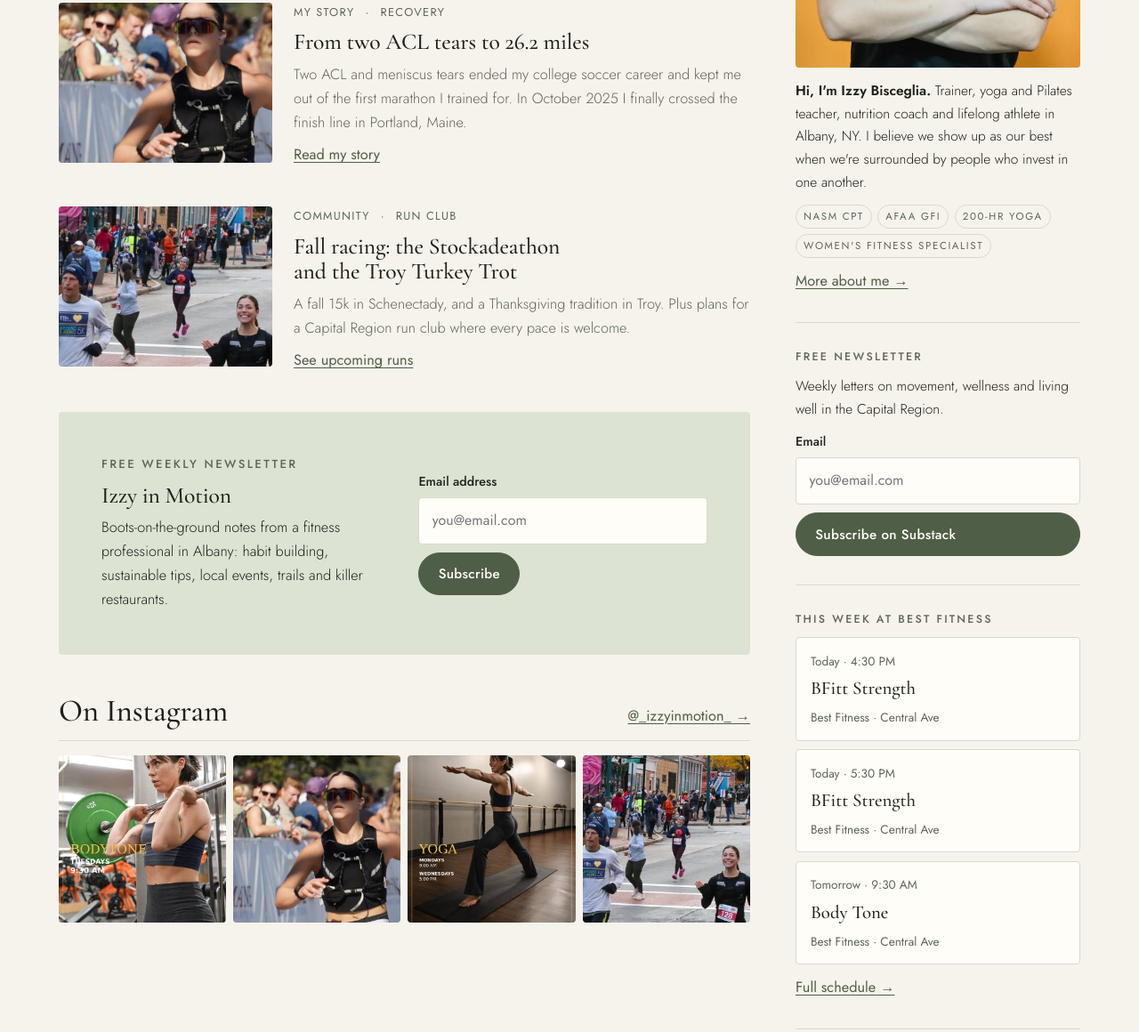
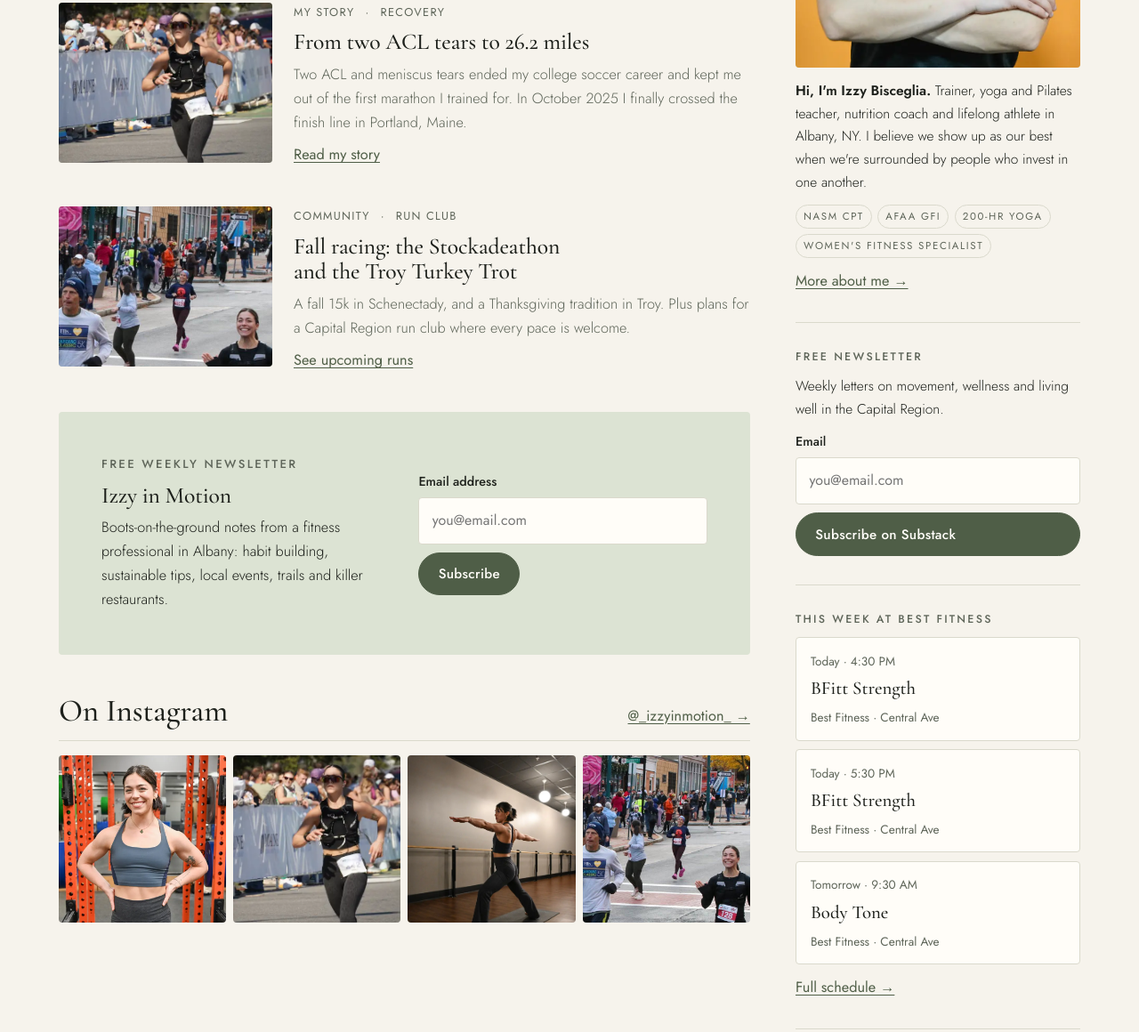
Before and after one commit to andrewcurro29/Izzy-site, a plain HTML site: page index.html in a window 1280 px wide. Shown: the part 1240-2400 px from the top of the page at 89% size. Drawn offline with nearby package versions, Linux system fonts and the light colour scheme.

Commit message:
Replace remaining text-overlay photos and frame faces in cropped photos
Co-Authored-By: Claude Opus 5.5 <noreply@anthropic.com>
Claude-Session: https://claude.ai/code/session_01Q463UtAdGB1yJWTe3w4Wz1

```diff
--- a/index.html
+++ b/index.html
@@ -1,4 +1,5 @@
-<!doctype html><html><head><meta charset="utf-8"><meta name="robots" content="noindex, nofollow"><meta name="viewport" content="width=device-width,initial-scale=1"><style>[hidden]{display:none!important}</style></head><body><title>Izzy Bisceglia</title>
+<!doctype html><html><head><meta charset="utf-8"><meta name="viewport" content="width=device-width,initial-scale=1"><style>[hidden]{display:none!important}</style></head><body><meta name="robots" content="noindex, nofollow">
+<title>Izzy Bisceglia</title>
 <meta name="claude:viewport-fit-sides" content="cover">
 <meta name="description" content="Izzy Bisceglia: personal trainer, yoga and Pilates instructor, and nutrition coach in Albany, NY.">
 <link rel="preconnect" href="https://fonts.googleapis.com">
@@ -91,7 +92,7 @@ nav.main .btn{color:var(--on-moss);border-bottom:1px solid var(--moss)}
 figure{margin:0}
 .ph.photo{background:var(--ph-a)}
 .ph.photo::before{display:none}
-.ph.photo img{position:absolute;inset:0;width:100%;height:100%;object-fit:cover;display:block}
+.ph.photo img{position:absolute;inset:0;width:100%;height:100%;object-fit:cover;object-position:50% 25%;display:block}
 .ph.photo.top img{object-position:50% 20%}
 .quotes{display:grid;grid-template-columns:repeat(auto-fit,minmax(260px,1fr));gap:1.5rem}
 .quote{display:grid;gap:1rem;padding:1.8rem;background:var(--paper);border:1px solid var(--line);border-radius:var(--radius);align-content:space-between}
@@ -102,7 +103,7 @@ figure{margin:0}
 .creds{display:flex;flex-wrap:wrap;gap:.4rem}
 .ig-grid{display:grid;grid-template-columns:repeat(4,1fr);gap:.5rem}
 .ig-grid a{display:block;position:relative;aspect-ratio:1;overflow:hidden;border-radius:var(--radius)}
-.ig-grid img{width:100%;height:100%;object-fit:cover;display:block;transition:transform .4s}
+.ig-grid img{width:100%;height:100%;object-fit:cover;object-position:50% 25%;display:block;transition:transform .4s}
 .ig-grid a:hover img{transform:scale(1.04)}
 @media (max-width:600px){.ig-grid{grid-template-columns:repeat(2,1fr)}}
 .chips{display:flex;flex-wrap:wrap;gap:.5rem}
@@ -289,7 +290,7 @@ footer.site ul{list-style:none;padding:0;margin:0;display:grid;gap:.4rem}
     <div class="hero-photos">
 <figure class="ph photo top"><img src="img/hero.webp" alt="Izzy in a yoga warrior pose in the studio at Best Fitness" loading="lazy"></figure>
       <figure class="ph photo "><img src="img/pilates.webp" alt="Izzy demonstrating a Pilates move on a mat" loading="lazy"></figure>
-      <figure class="ph photo "><img src="img/marathon.jpg" alt="Izzy running the Maine Marathon in Portland" loading="lazy"></figure>
+      <figure class="ph photo "><img src="img/marathon-finish.webp" alt="Izzy running the Maine Marathon in Portland" loading="lazy"></figure>
     </div>
   </div>
 
@@ -315,7 +316,7 @@ footer.site ul{list-style:none;padding:0;margin:0;display:grid;gap:.4rem}
       </article>
 
       <article class="post">
-        <figure class="ph photo "><img src="img/marathon.jpg" alt="Izzy smiling mid-race at the Maine Marathon" loading="lazy"></figure>
+        <figure class="ph photo "><img src="img/marathon-finish.webp" alt="Izzy smiling mid-race at the Maine Marathon" loading="lazy"></figure>
         <div class="body">
           <div class="meta"><span>My story</span><span>·</span><span>Recovery</span></div>
           <h3><a href="#story">From two ACL tears to 26.2 miles</a></h3>
@@ -353,9 +354,9 @@ footer.site ul{list-style:none;padding:0;margin:0;display:grid;gap:.4rem}
       <section style="display:grid;gap:1rem">
         <div class="feed-head"><h2>On Instagram</h2><a href="https://www.instagram.com/_izzyinmotion_/" target="_blank" rel="noopener">@_izzyinmotion_ →</a></div>
         <div class="ig-grid">
-          <a href="https://www.instagram.com/_izzyinmotion_/p/DcoiU3dnMkz/" target="_blank" rel="noopener"><img src="img/class4.jpg" alt="Izzy with dumbbells in Body Tone" loading="lazy"></a>
-          <a href="https://www.instagram.com/_izzyinmotion_/p/DPhGx_6DgAE/" target="_blank" rel="noopener"><img src="img/marathon.jpg" alt="Maine Marathon" loading="lazy"></a>
-          <a href="https://www.instagram.com/_izzyinmotion_/p/DcoiU3dnMkz/" target="_blank" rel="noopener"><img src="img/class5.jpg" alt="Yoga pose" loading="lazy"></a>
+          <a href="https://www.instagram.com/_izzyinmotion_/p/DcoiU3dnMkz/" target="_blank" rel="noopener"><img src="img/bodytone.webp" alt="Izzy smiling in the squat racks" loading="lazy"></a>
+          <a href="https://www.instagram.com/_izzyinmotion_/p/DPhGx_6DgAE/" target="_blank" rel="noopener"><img src="img/marathon-finish.webp" alt="Maine Marathon" loading="lazy"></a>
+          <a href="https://www.instagram.com/_izzyinmotion_/p/DcoiU3dnMkz/" target="_blank" rel="noopener"><img src="img/hero.webp" alt="Izzy in a yoga warrior pose" loading="lazy"></a>
           <a href="https://www.instagram.com/_izzyinmotion_/p/Df-_W-xjWV7/" target="_blank" rel="noopener"><img src="img/run15k.jpg" alt="Stockadeathon 15k" loading="lazy"></a>
         </div>
       </section>
@@ -436,7 +437,7 @@ footer.site ul{list-style:none;padding:0;margin:0;display:grid;gap:.4rem}
         <figure class="ph photo "><img src="img/soccer.webp" alt="Izzy playing college soccer" loading="lazy"></figure>
         <figure class="ph photo "><img src="img/rehab.webp" alt="Knee rehab on the table after ACL surgery" loading="lazy"></figure>
         <figure class="ph photo top"><img src="img/race10k.webp" alt="Izzy cheering mid-race at a 10K" loading="lazy"></figure>
-        <figure class="ph photo "><img src="img/marathon.jpg" alt="Maine Marathon, October 2025" loading="lazy"></figure>
+        <figure class="ph photo "><img src="img/marathon-finish.webp" alt="Maine Marathon, October 2025" loading="lazy"></figure>
         <figure class="ph"><span class="cap">Portland Yoga Collective</span></figure>
       </div>
     </div>
@@ -649,7 +650,7 @@ footer.site ul{list-style:none;padding:0;margin:0;display:grid;gap:.4rem}
     <p class="lede">Community runs around Albany for every pace. Marathoners, first-timers and walk-run folks all welcome. We regroup, we cheer, and we get coffee after.</p>
   </div>
   <div class="wrap"><div class="gallery">
-<figure class="ph photo "><img src="img/marathon.jpg" alt="Maine Marathon, October 2025" loading="lazy"></figure>
+<figure class="ph photo "><img src="img/marathon-finish.webp" alt="Maine Marathon, October 2025" loading="lazy"></figure>
     <figure class="ph photo "><img src="img/run15k.jpg" alt="Stockadeathon 15k, Schenectady" loading="lazy"></figure>
     <figure class="ph photo top"><img src="img/race10k.webp" alt="Izzy cheering mid-race at a 10K" loading="lazy"></figure>
     <figure class="ph photo"><img src="img/runclub.webp" alt="Izzy with a group of runners before a run" loading="lazy"></figure>
@@ -935,7 +936,7 @@ footer.site ul{list-style:none;padding:0;margin:0;display:grid;gap:.4rem}
   });
 
   // ---------- Gallery: gallery.json (synced from the shared iCloud album) replaces this starter set ----------
-  let GALLERY = {"updated":"2026-11-22T18:20:00-05:00","source":"instagram","photos":[{"src":"img/class5.jpg","alt":"Izzy in a yoga warrior pose at Best Fitness"},{"src":"img/marathon.jpg","alt":"Izzy running the Maine Marathon in Portland"},{"src":"img/class1.jpg","alt":"Izzy smiling in a Best Fitness jacket"},{"src":"img/class3.jpg","alt":"Izzy demonstrating Pilates with a ring"},{"src":"img/run15k.jpg","alt":"Izzy at the Stockadeathon 15k in Schenectady"},{"src":"img/class4.jpg","alt":"Izzy lifting a barbell"},{"src":"img/class2.jpg","alt":"Izzy with kettlebells in the BFitt:60 studio"}]};
+  let GALLERY = {"updated":"2026-11-23","source":"starter","photos":[{"src":"img/hero.webp","alt":"Izzy in a yoga warrior pose"},{"src":"img/pilates.webp","alt":"Izzy holding a Pilates ring"},{"src":"img/bodytone.webp","alt":"Izzy smiling in the squat racks"},{"src":"img/bfitt.webp","alt":"Izzy with a kettlebell in the BFitt studio"},{"src":"img/coaching.webp","alt":"Izzy front-racking a barbell"},{"src":"img/portrait.webp","alt":"Portrait of Izzy Bisceglia"},{"src":"img/story.webp","alt":"Izzy in a Best Fitness jacket"},{"src":"img/marathon-finish.webp","alt":"Izzy finishing the Maine Marathon"}]};
   let lbIndex=0;
   function renderGallery(){
     const g=$("#galleryGrid"); g.innerHTML="";
```
Also changed, not shown: img/marathon-finish.webp (added).
